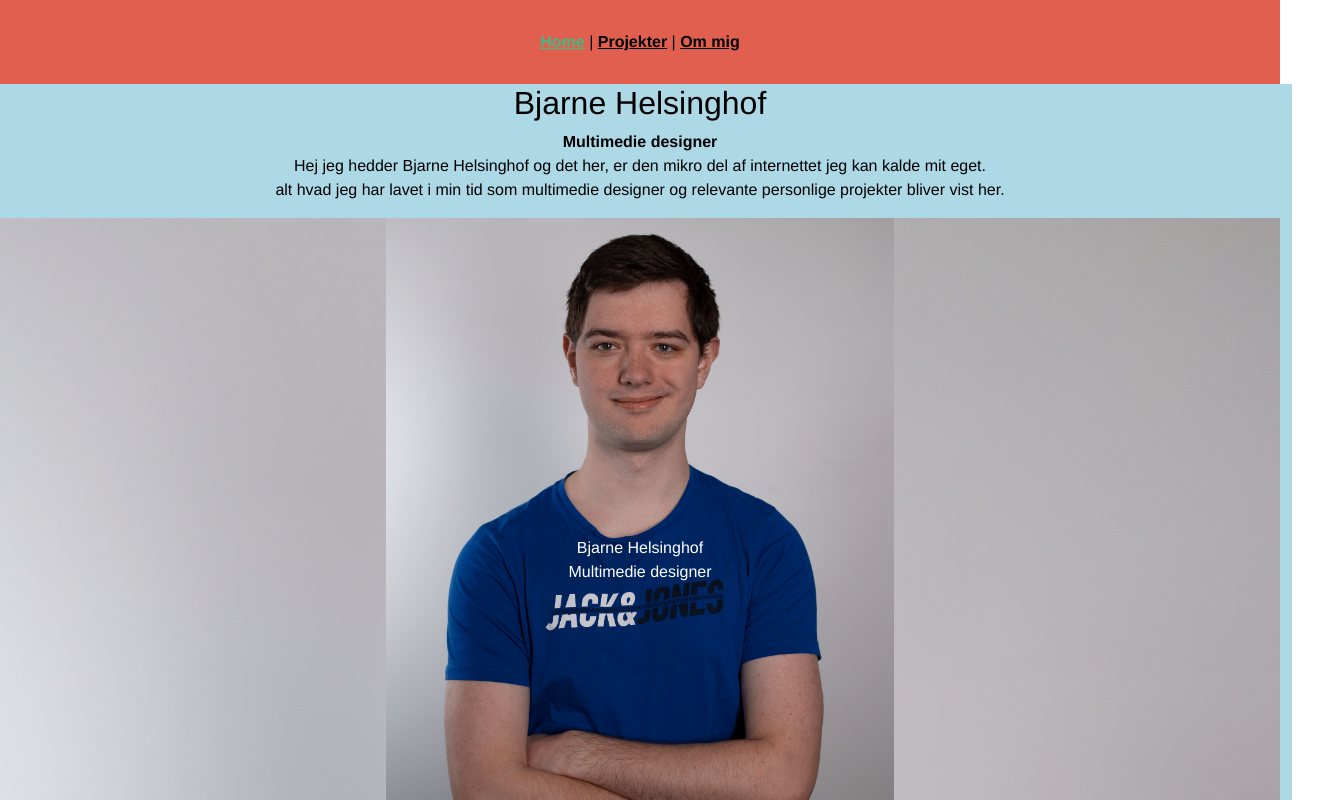
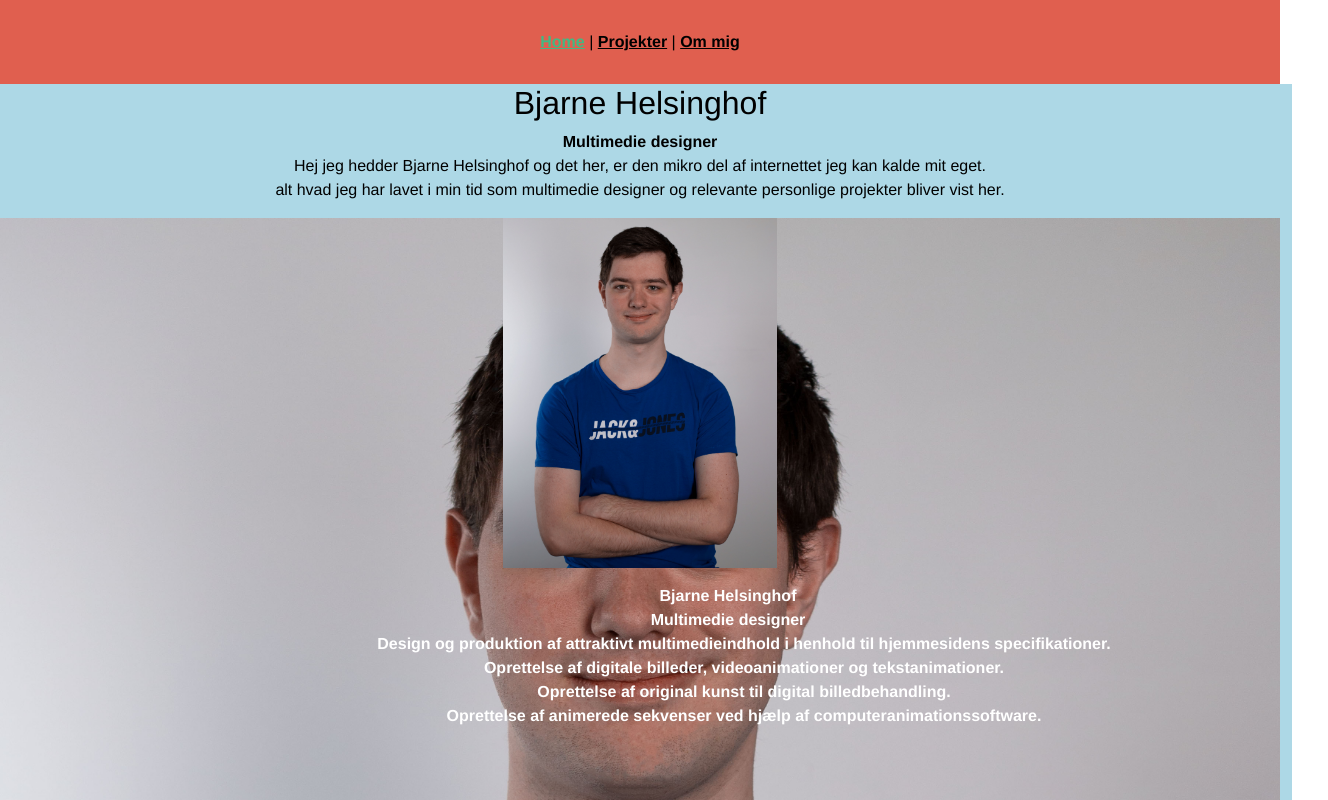
Before and after one commit to Bjarne-Helsinghof/portfolio_bjarne, a Vue app: page / in a window 1280 px wide. Shown: the top 800 px of the page, 1328 px wide, since content can reach past the window. Built offline with nearby package versions, Linux system fonts and the light colour scheme.

Commit message:
introdukion

```diff
--- a/src/components/HomeComponent.vue
+++ b/src/components/HomeComponent.vue
@@ -16,11 +16,23 @@
             src="../assets/cvbillede1.jpg"
             alt=""
             maxwidth="100%"
-            height="650"
+            height="350"
           />
           <div class="centered">
             Bjarne Helsinghof <br />
             Multimedie designer
+            <ul>
+              Design og produktion af attraktivt multimedieindhold i henhold til
+              hjemmesidens specifikationer.
+              <br />
+              Oprettelse af digitale billeder, videoanimationer og
+              tekstanimationer.
+              <br />
+              Oprettelse af original kunst til digital billedbehandling.
+              <br />
+              Oprettelse af animerede sekvenser ved hjælp af
+              computeranimationssoftware.
+            </ul>
           </div>
         </div>
       </div>
--- a/src/views/AboutView.vue
+++ b/src/views/AboutView.vue
@@ -78,12 +78,13 @@
       <p>Du er velkommen til at kontakte mig for yderligere information.</p>
     </div>
     <div id="box5" class="col-12 col-sm-6 col-md-12">
-      <h2>Cv kan downloades her</h2>
+      <h2>Cv kan ses her</h2>
       <a
         href="https://docs.google.com/document/d/1g8pyzIr1KNpeVU8hyQM3ylNM5f29DL1FSJp1tS63RcQ/edit"
         target="_blank"
-        >CV DOWNLOAD</a
-      >
+        class="btn btn-secondary"
+        >CV
+      </a>
     </div>
   </div>
 </template>
--- a/src/views/HomeView.vue
+++ b/src/views/HomeView.vue
@@ -30,15 +30,18 @@ export default {
   background-image: url("../assets/cvbillede1.jpg");
   background-size: cover;
   max-width: 100%;
-  height: auto;
   background-color: #e05f4f;
 }
 .centered {
-  position: absolute;
-  top: 70%;
-  left: 50%;
-  transform: translate(-50%, -50%);
+  position: relative;
+  width: 100%;
+  max-width: 1200px;
+  left: 10%;
+  top: 1em;
+  height: 100%;
+  min-height: 320px;
   color: white;
   font-family: Helvetica, sans-serif;
+  font-weight: bold;
 }
 </style>
```
